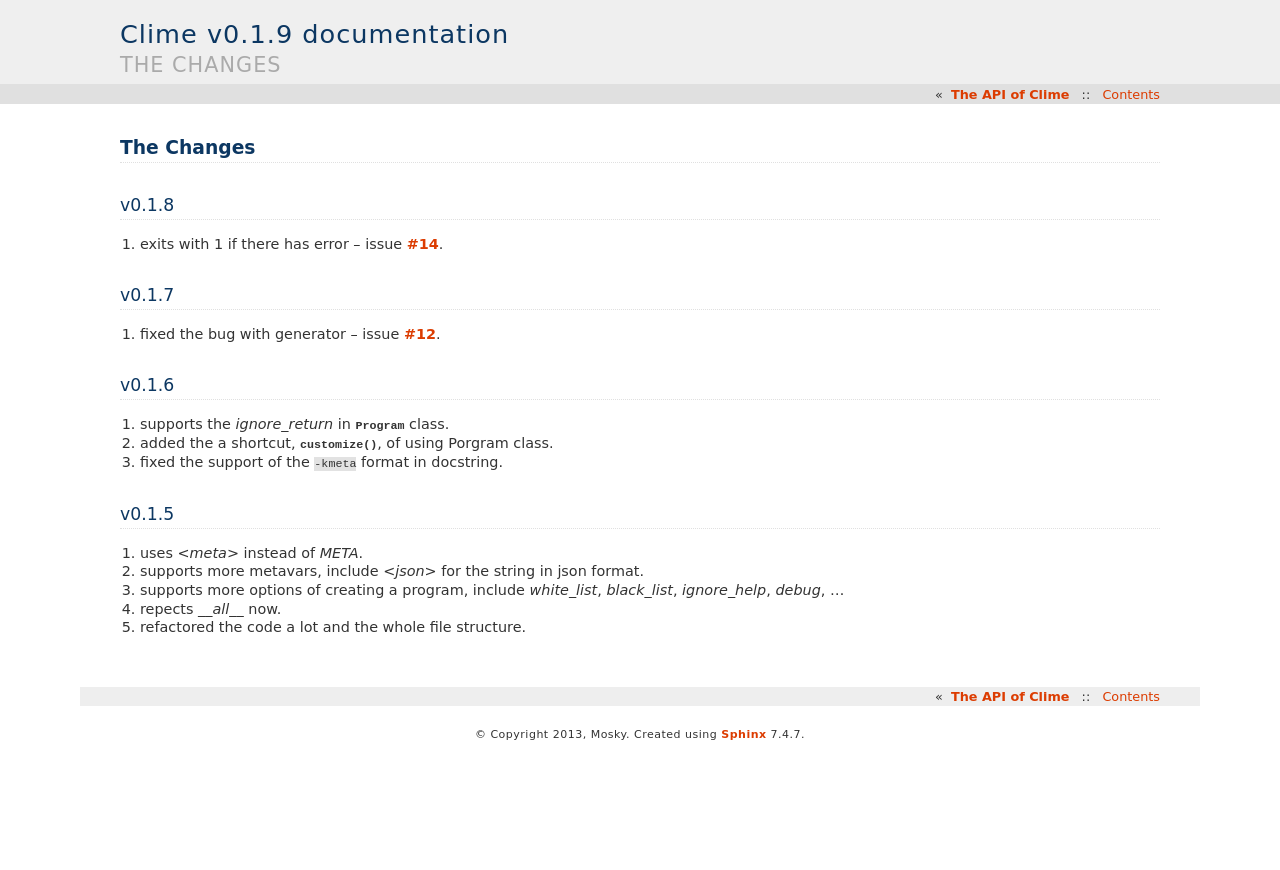
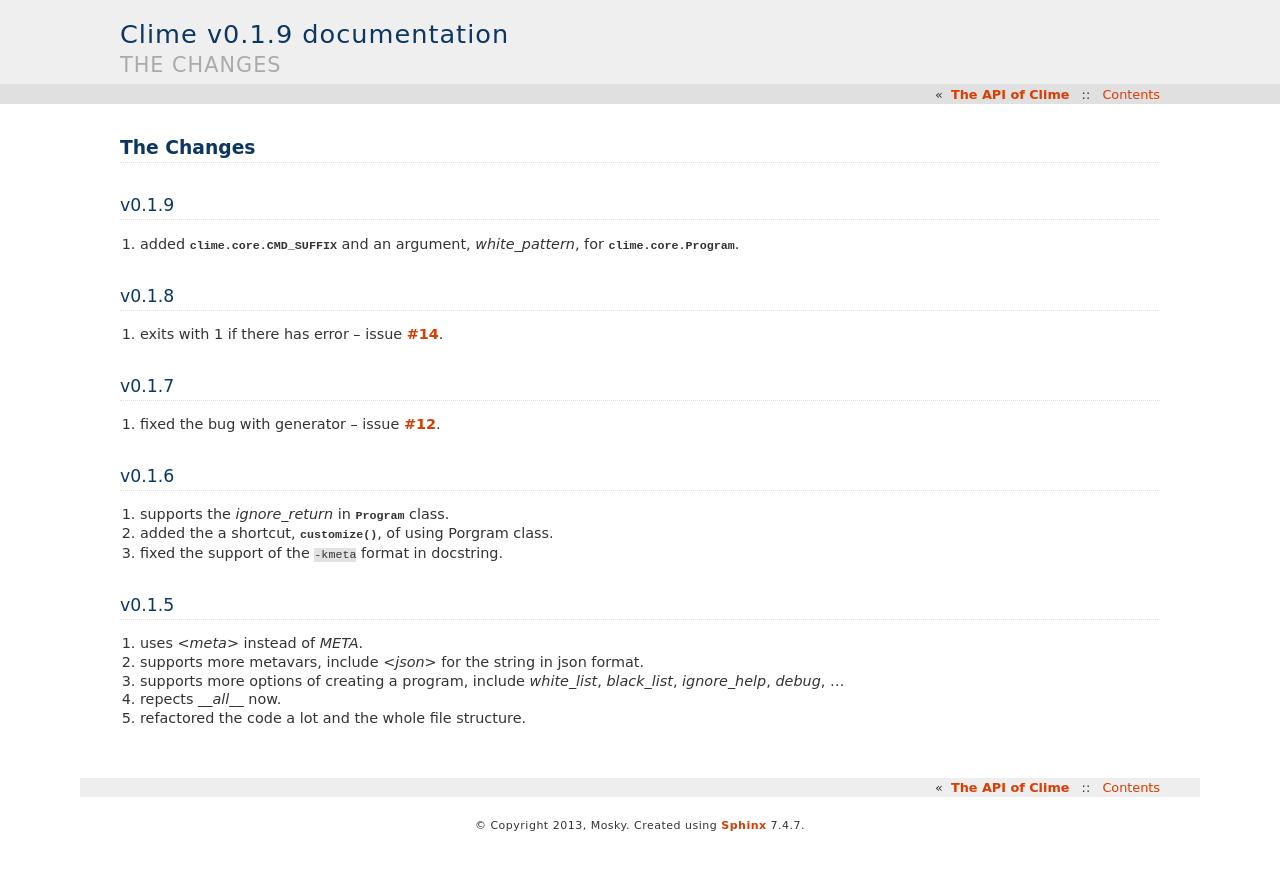
Before and after one commit to moskytw/clime, a Sphinx documentation site: the page built from docs/changes.rst, in a window 1280 px wide. Shown: the top 870 px of the page. Built offline with Sphinx 7.4.7, drawn with Linux system fonts in a browser that asks for light colours.

Commit message:
added changes

```diff
--- a/docs/changes.rst
+++ b/docs/changes.rst
@@ -1,6 +1,11 @@
 
 The Changes
 ===========
+
+v0.1.9
+------
+
+1. added :attr:`clime.core.CMD_SUFFIX` and an argument, `white_pattern`, for :class:`clime.core.Program`.
 
 v0.1.8
 ------
```
